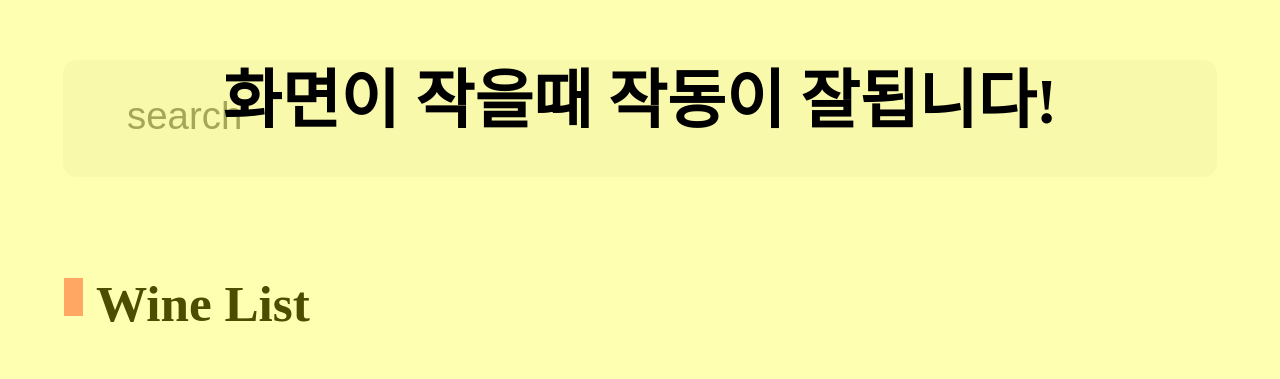
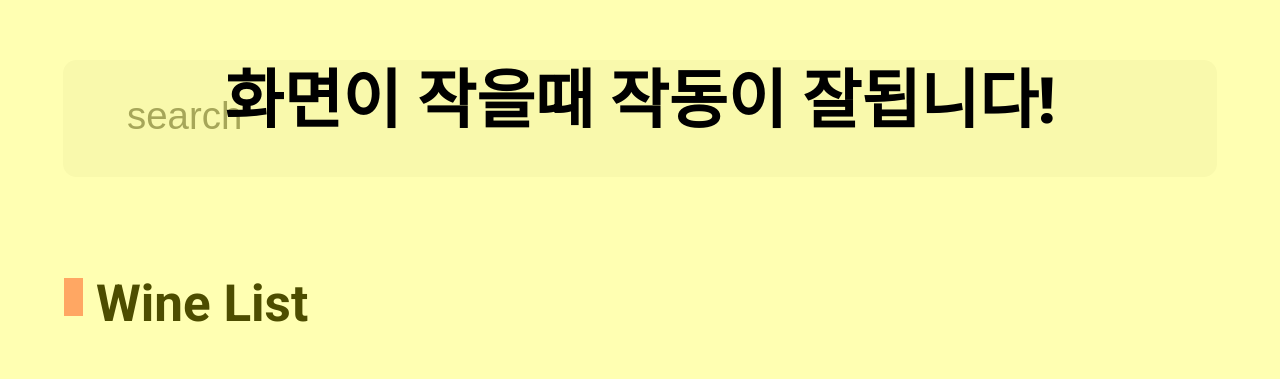
Before and after one commit to kinajin/wine.tasting.app, a plain HTML site: page list.html in a window 1280 px wide. Shown: the part 298-677 px from the top of the page. Drawn offline with Linux system fonts and the light colour scheme.

Commit message:
span font style

```diff
--- a/assets/scss/_base.scss
+++ b/assets/scss/_base.scss
@@ -143,7 +143,7 @@ $black-to-white: invert(100%) sepia(80%) saturate(22%) hue-rotate(61deg)
 
 //font for span
 span {
-  font-family: inherit;
+  font-family: $font-default;
 }
 
 // base guide button click
```
Also changed, not shown: assets/css/list.css, assets/css/main.css, assets/css/splash.css, 3 other files.
